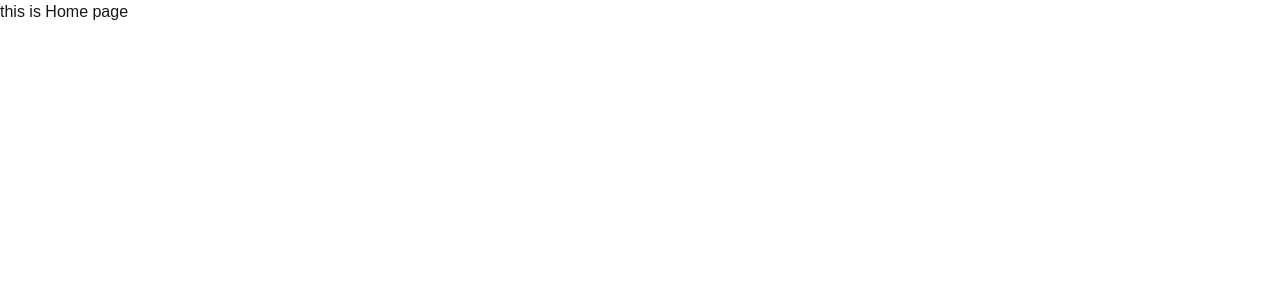
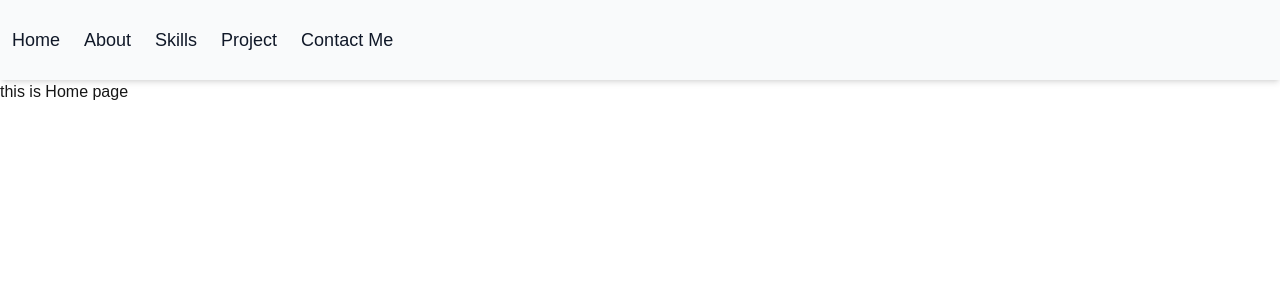
Before and after one commit to ahmadrazanawab/ahmad-raza-portfolio, a Next.js app: page / in a window 1280 px wide. Shown: the top 300 px of the page. Built offline with nearby package versions, Linux system fonts and the light colour scheme.

Commit message:
added to navbar component

```diff
--- /dev/null
+++ b/app/components/Navbar.tsx
@@ -0,0 +1,26 @@
+import React from 'react'
+import Link from 'next/link'
+const Navbar = () => {
+    const navLinks = [
+        { label: "Home", to: "/" },
+        { label: "About", to: "/about" },
+        { label: "Skills", to: "/skills" },
+        { label: "Project", to: "/project" },
+        { label: "Contact Me", to: "/contact" }
+    ]
+    return (
+        <section>
+            <ul className="bg-gray-50 h-20 shadow-md flex items-center ">
+                {
+                    navLinks.map(({ label, to }, idx) => (
+                        <li key={idx} className="mx-3">
+                            <Link href={to} className="text-md md:text-lg text-gray-900">{label}</Link>
+                        </li>
+                    ))
+                }
+            </ul>
+        </section>
+    )
+}
+
+export default Navbar
--- a/app/layout.tsx
+++ b/app/layout.tsx
@@ -1,6 +1,7 @@
 import type { Metadata } from "next";
 import { Geist, Geist_Mono } from "next/font/google";
 import "./globals.css";
+import Navbar from "./components/Navbar";
 
 const geistSans = Geist({
     variable: "--font-geist-sans",
@@ -27,7 +28,10 @@ export default function RootLayout({
             <body
                 className={`${geistSans.variable} ${geistMono.variable} antialiased`}
             >
-        {children}
+                <header>
+                    <Navbar />
+                </header>
+                <main>{children}</main>
             </body>
         </html>
     );
```
Lines whose indentation alone changed are shown as unchanged.
